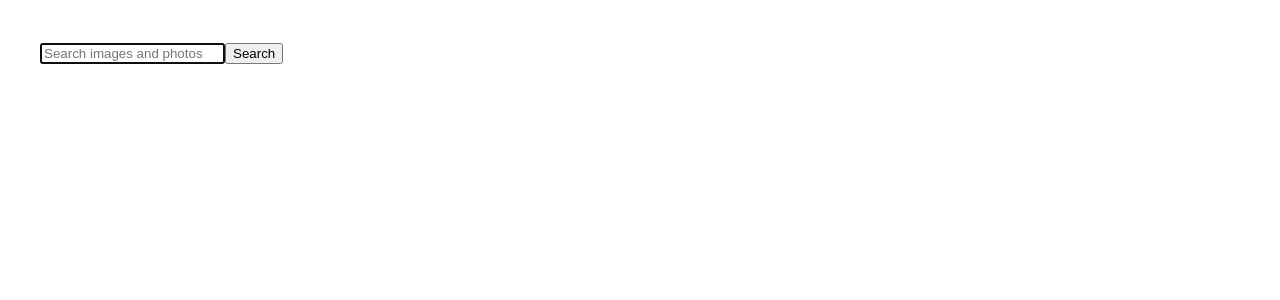
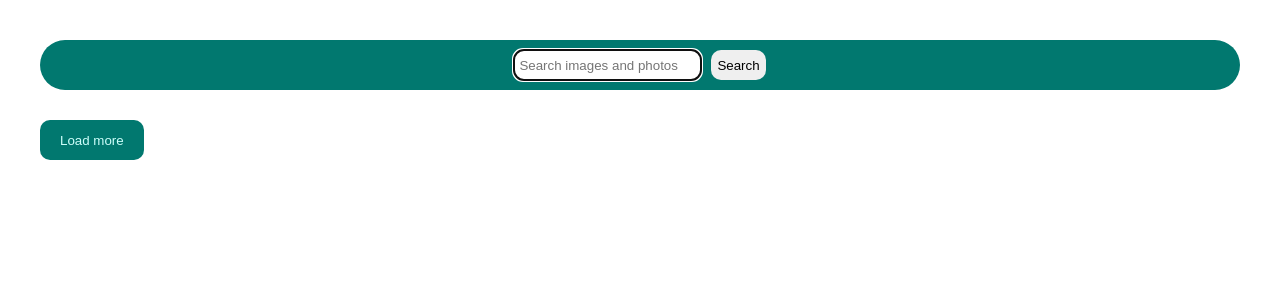
Before and after one commit to semernya/goit-react-hw-04, a React (Vite) app: page / in a window 1280 px wide. Shown: the top 300 px of the page. Built offline with nearby package versions, Linux system fonts and the light colour scheme.

Commit message:
add css to form and loadmorebtn

```diff
--- a/src/components/App/App.jsx
+++ b/src/components/App/App.jsx
@@ -60,7 +60,7 @@ export default function App() {
       <DotLoader loading={loading} color="#01786F" size={50} />
 
       {images.length > 0 && !loading && (<LoadMoreBtn onClick={handleLoadMore} />)}
-
+      <LoadMoreBtn onClick={handleLoadMore} />
     </div>
   )
 }
--- a/src/components/LoadMoreBtn/LoadMoreBtn.jsx
+++ b/src/components/LoadMoreBtn/LoadMoreBtn.jsx
@@ -1,5 +1,5 @@
-
+import css from './LoadMoreBtn.module.css'
 
 export default function LoadMoreBtn({ onClick }) {
-    return <button type="button" onClick={onClick}>Load more</button>
+    return <button className={css.btn} type="button" onClick={onClick}>Load more</button>
 }
--- a/src/components/LoadMoreBtn/LoadMoreBtn.module.css
+++ b/src/components/LoadMoreBtn/LoadMoreBtn.module.css
@@ -0,0 +1,17 @@
+.btn {
+    background-color: #01786F;
+    border-radius: 10px;
+    border: none;
+    height: 30px;
+    padding: 20px;
+    color: #cdfefa;
+    display: flex;
+    justify-content: center;
+    align-items: center;
+}
+
+.btn:hover {
+    background-color: #8ae0d9;
+    color: #04443f;
+    cursor: pointer;
+}
--- a/src/components/SearchBar/SearchBar.jsx
+++ b/src/components/SearchBar/SearchBar.jsx
@@ -1,6 +1,7 @@
-/* eslint-disable no-unused-vars */
+import css from './SearchBar.module.css'
 import { Formik, Field, Form } from 'formik';
 import toast, { Toaster } from 'react-hot-toast';
+
 const notify = () => toast.error('Please enter your search query!');
 
 export default function SearchBar({ onInput }) {
@@ -12,13 +13,13 @@ export default function SearchBar({ onInput }) {
     }
 
     return (
-        <header>
+        <header className={css.header}>
             <Formik initialValues={{ query: "" }} onSubmit={handleSubmit}>
-                <Form>
-                    <Field type="text" name="query" autoComplete="off"
+                <Form className={css.form}>
+                    <Field className={css.input} type="text" name="query" autoComplete="off"
                         autoFocus
                         placeholder="Search images and photos" />
-                    <button type="submit" onClick={notify}>Search</button>
+                    <button className={css.btn} type="submit" onClick={notify}>Search</button>
 
                 </Form>
             </Formik>
--- a/src/components/SearchBar/SearchBar.module.css
+++ b/src/components/SearchBar/SearchBar.module.css
@@ -0,0 +1,35 @@
+.header {
+    background-color: #01786F;
+    border-radius: 30px;
+    padding: 10px;
+    margin-bottom: 30px;
+}
+
+.form {
+    display: flex;
+    justify-content: center;
+    gap: 10px;
+
+}
+
+.input {
+    padding: 0 5px;
+}
+
+.input,
+.btn {
+    border-radius: 10px;
+    border: none;
+    height: 30px;
+}
+
+.input:hover {
+    background-color: #cdfefa;
+}
+
+.btn:hover,
+.btn:focus {
+    color: #01786F;
+    background-color: #cdfefa;
+    cursor: pointer;
+}
```
